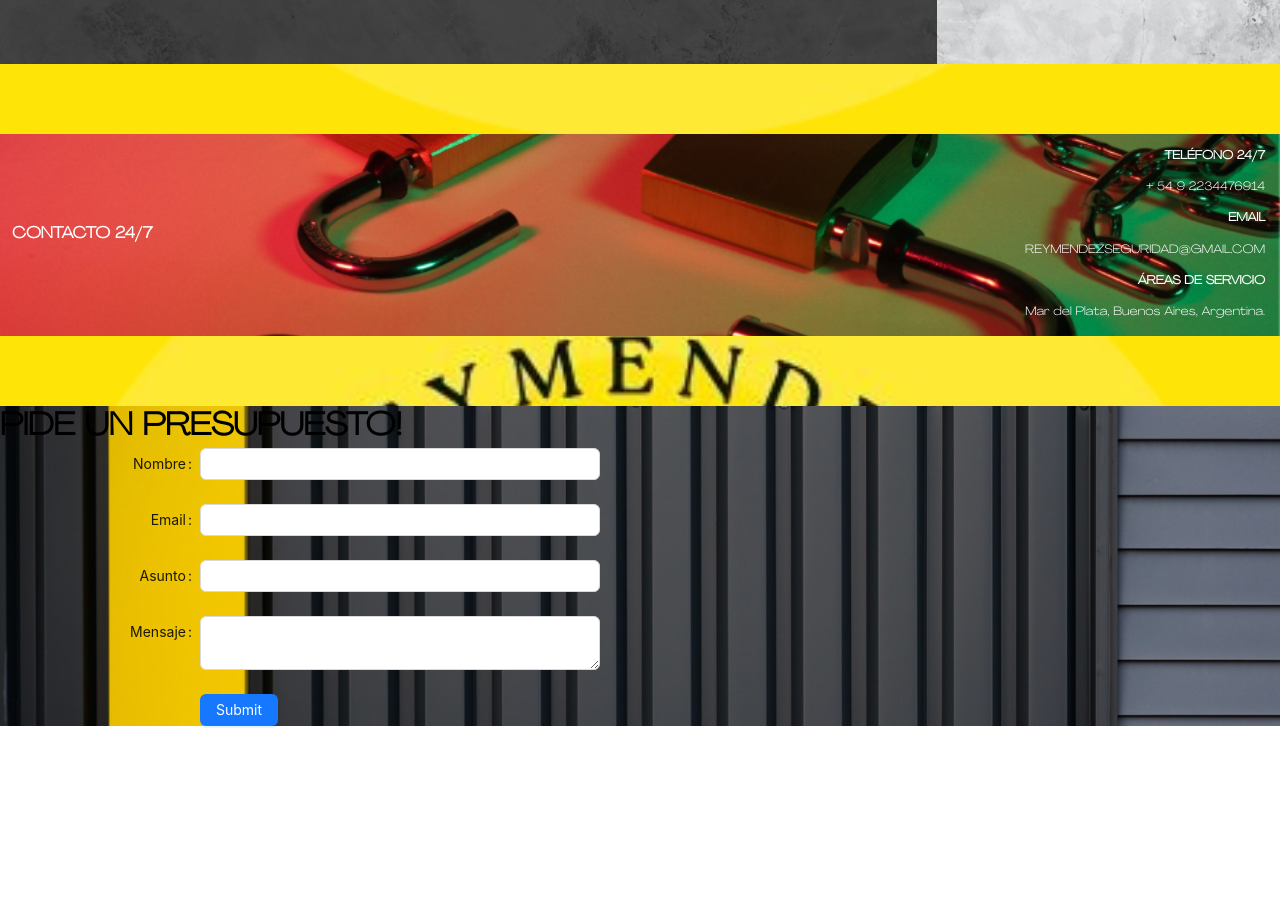
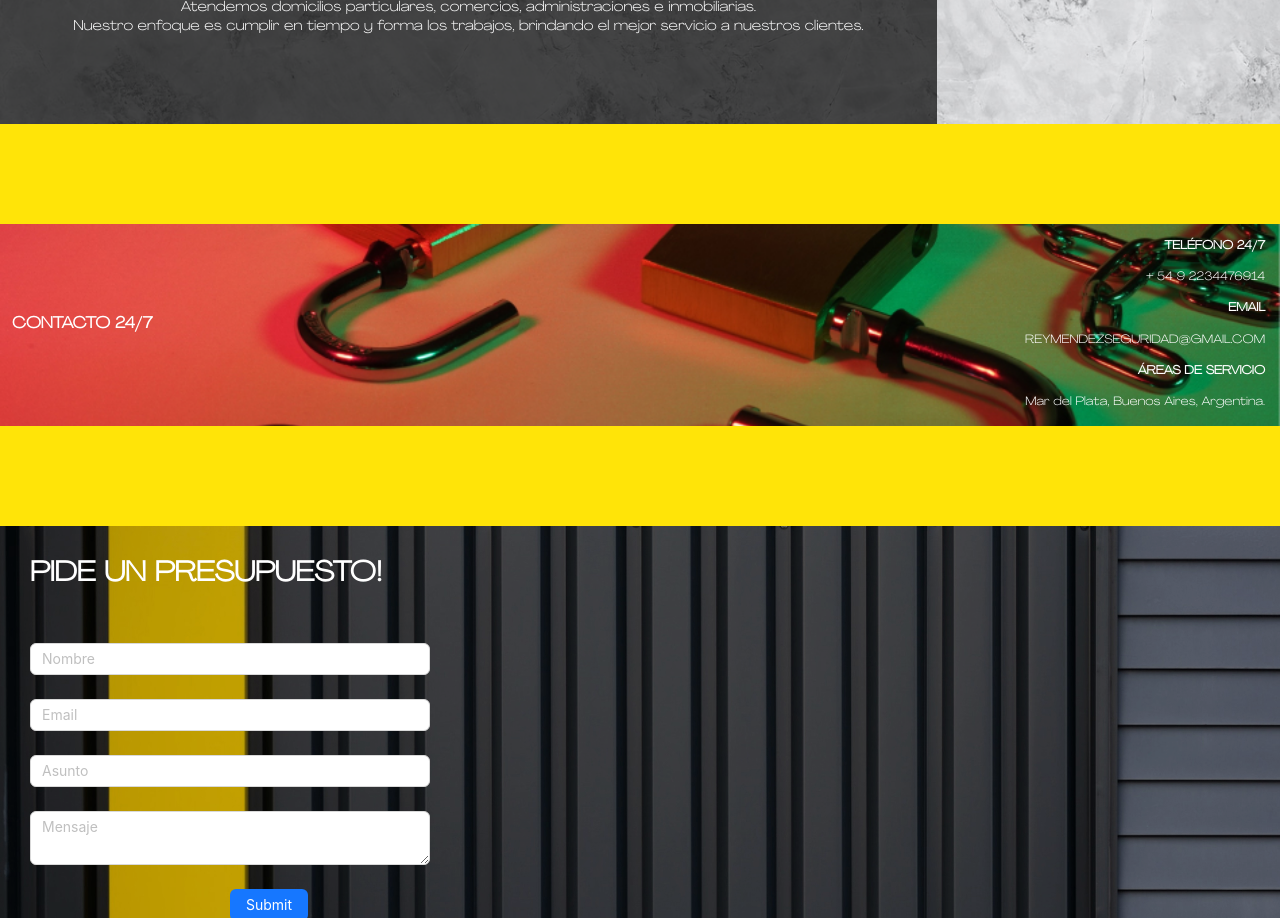
Before and after one commit to JoacoDiSant/Athena-Executor, a Next.js app: page / in a window 1280 px wide. Shown: the part 1120-2038 px from the top of the page. Before the commit the page ends 1870 px from the top, so only its background shows below. Built offline with nearby package versions, Linux system fonts and the light colour scheme.

Commit message:
mas estilos al form

```diff
--- a/src/Components/Footers/index.tsx
+++ b/src/Components/Footers/index.tsx
@@ -16,7 +16,7 @@ const onFinishFailed = (errorInfo: any) => {
 function Footer() {
   return (
     <div className={styles.footer_container}>
-      <h1>PIDE UN PRESUPUESTO!</h1>
+      <h1 className={styles.title}>PIDE UN PRESUPUESTO!</h1>
       <Form
         autoComplete="off"
         initialValues={{ remember: true }}
@@ -24,23 +24,23 @@ function Footer() {
         name="basic"
         onFinish={onFinish}
         onFinishFailed={onFinishFailed}
-        style={{ maxWidth: 600 }}
+        style={{ maxWidth: 600, color: 'white' }}
         wrapperCol={{ span: 16 }}
       >
-        <Form.Item label="Nombre" name="name">
-          <Input />
+        <Form.Item name="name">
+          <Input placeholder="Nombre" />
         </Form.Item>
 
-        <Form.Item label="Email" name="email">
-          <Input />
+        <Form.Item name="email">
+          <Input placeholder="Email" />
         </Form.Item>
 
-        <Form.Item label="Asunto" name="issue">
-          <Input />
+        <Form.Item name="issue">
+          <Input placeholder="Asunto" />
         </Form.Item>
 
-        <Form.Item label="Mensaje" name="Text">
-          <Input.TextArea />
+        <Form.Item name="Text">
+          <Input.TextArea placeholder="Mensaje" />
         </Form.Item>
 
         <Form.Item wrapperCol={{ offset: 8, span: 16 }}>
--- a/src/Components/index.tsx
+++ b/src/Components/index.tsx
@@ -14,7 +14,7 @@ function App() {
       <div className="Body">
         <Body />
       </div>
-      <div className="Footer">
+      <div className={`Footer ${styles.footer}`}>
         <Footer />
       </div>
     </div>
--- a/src/styles/Body.module.css
+++ b/src/styles/Body.module.css
@@ -8,7 +8,7 @@
   background-size: 160%;
   height: 35vh;
   display: flex;
-  margin-bottom: 70px;
+  margin-bottom: 100px;
   margin-top: 20px;
 }
 
@@ -34,7 +34,7 @@
   background-size: cover;
   height: max-content;
   display: flex;
-  margin-bottom: 70px;
+  margin-bottom: 100px;
 }
 
 .body_second_block_text {
@@ -108,7 +108,7 @@
   background-size: cover;
   height: 42vh;
   display: flex;
-  margin-bottom: 70px;
+  margin-bottom: 100px;
 }
 
 .body_Third_block {
@@ -131,7 +131,7 @@
   background: url('../images/horarios.jpg');
   background-position: center;
   background-size: cover;
-  margin-bottom: 70px;
+  margin-bottom: 100px;
 }
 
 .body_four_block_text {
--- a/src/styles/Footer.module.css
+++ b/src/styles/Footer.module.css
@@ -1,4 +1,15 @@
 .footer_container {
-  background: url('../images/FooterBG.jpg');
   font-family: 'Agrandir-Wide';
+  background-color: rgb(0 0 0 / 20%);
+  color: white;
+  height: 49vh;
+  display: flex;
+  flex-direction: column;
+  justify-content: space-between;
+  padding: 30px;
 }
+
+.title {
+  font-size: 28px;
+  padding-bottom: 51px;
+}
--- a/src/styles/Home.module.css
+++ b/src/styles/Home.module.css
@@ -1,10 +1,15 @@
 .main {
   width: 100vw;
   background: url('../images/Logo.png') no-repeat;
-  background-size: cover;
-  background-position: center;
+  background-size: 70%;
+  background-position-y: 30%;
+  background-position-x: 50%;
   background-attachment: fixed;
   background-color: #ffe408;
+}
+
+.footer {
+  background: url('../images/FooterBG.jpg');
 }
 
 @keyframes rotate {
```
